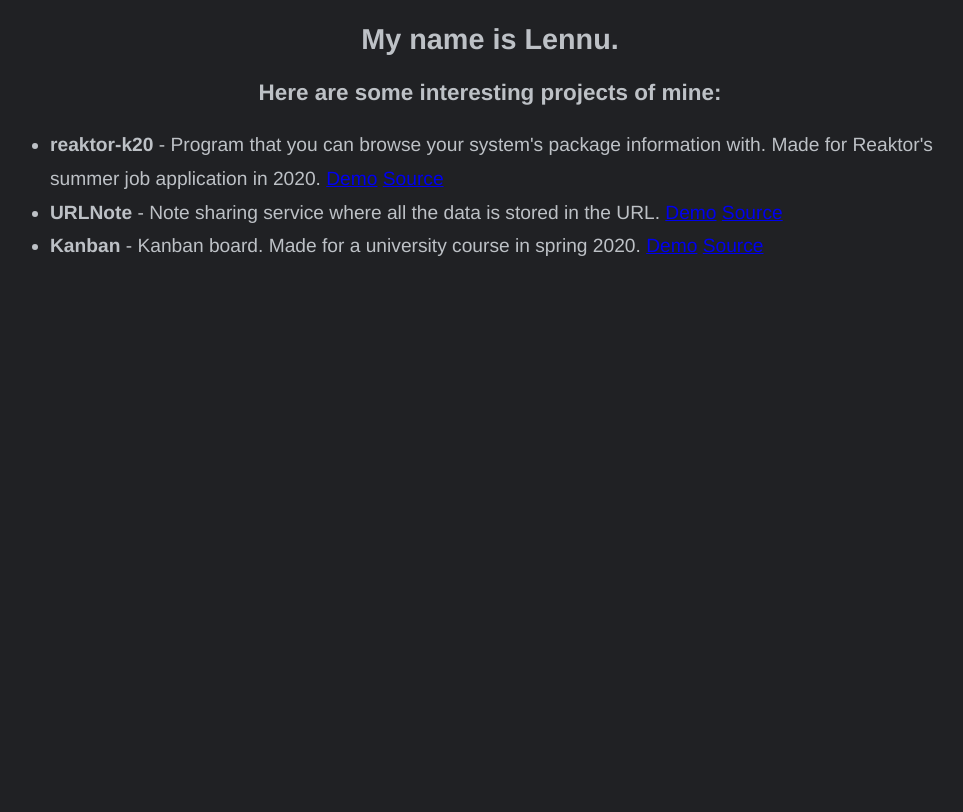
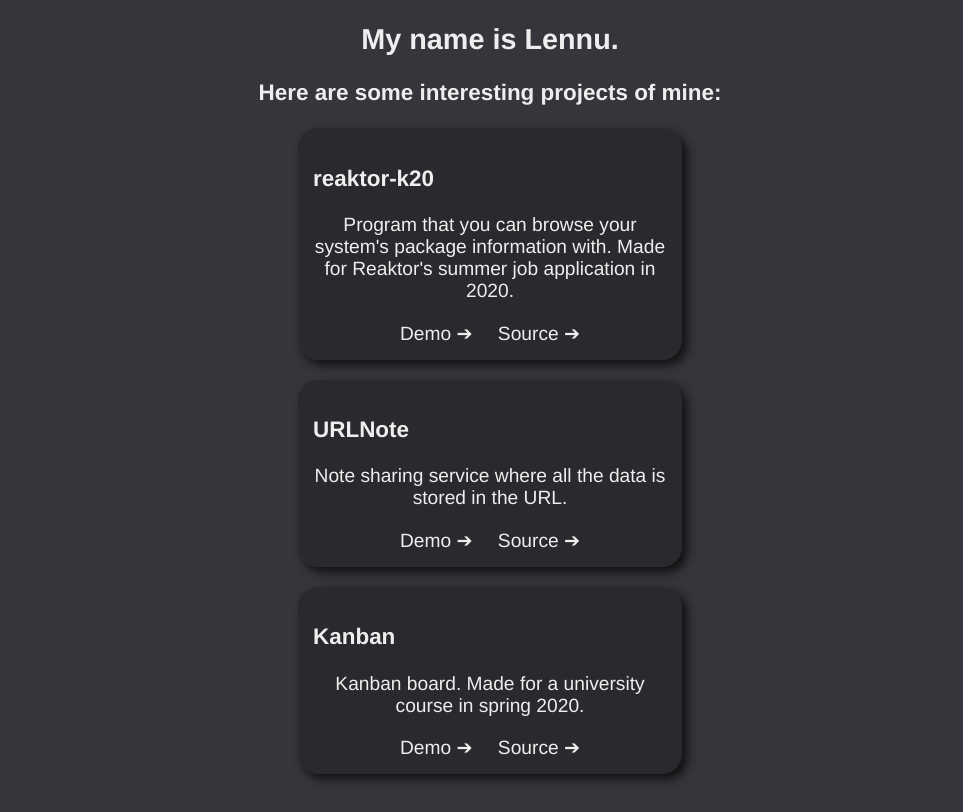
Before and after one commit to vuolen/vuolen.github.io, a plain HTML site: page index.html in a window 1280 px wide. Shown: the part 526-1338 px from the top of the page, without its empty margins (150-1113 px from the left). Before the commit the page ends 826 px from the top, so only its background shows below. Drawn offline with Linux system fonts and the light colour scheme.

Commit message:
Deploying to gh-pages from @ vuolen/vuolen.github.io@9b0f812e5bb78fd0aded6e2b01ab61b8888c365d 🚀

```diff
--- a/index.css
+++ b/index.css
@@ -1,6 +1,6 @@
 body {
-  color: #bdc1c6;
-  background: #202124;
+  color: #eeeeee;
+  background: #34363b;
   font-family: 'Helvetica', 'Arial', sans-serif;
   font-size: 1.2em;
 }
@@ -16,7 +16,33 @@ body {
   height: auto;
   border-radius: 10px;
 }
-ul {
-  line-height: 1.75;
+a {
+  text-decoration: none;
+  color: inherit;
+}
+.card {
+  background-color: #282a2d;
+  max-width: 20em;
+  margin: 20px auto;
+  border-radius: 20px;
+  box-shadow: 5px 5px 10px #111111;
+  overflow: hidden;
+}
+.card-image {
+  filter: brightness(90%);
+  width: 100%;
+}
+.card-content {
+  padding: 15px;
+}
+.card-header {
   text-align: left;
 }
+.card-link {
+  margin: 0px 10px;
+  transition: all 0.2s ease-in-out;
+  display: inline-block;
+}
+.card-link:hover {
+  transform: scale(1.1);
+}
--- a/index.html
+++ b/index.html
@@ -1,6 +1,7 @@
 <!doctype html>
 
 <html lang="en">
+
 <head>
   <meta charset="utf-8">
   <meta name="viewport" content="width=device-width, initial-scale=1.0">
@@ -15,23 +16,39 @@
     <h2>My name is Lennu.</h2>
     <h3>Here are some interesting projects of mine:</h3>
 
-    <ul>
-      <li>
-        <b>reaktor-k20</b> - Program that you can browse your system's package information with. Made for Reaktor's summer job application in 2020.
-        <a href="http://reaktor-k20.herokuapp.com/" target="_blank">Demo</a>
-        <a href="https://github.com/vuolen/reaktor-k20" target="_blank">Source</a>
-      </li>
-      <li>
-        <b>URLNote</b> - Note sharing service where all the data is stored in the URL.
-        <a href="/urlnote" target="_blank">Demo</a>
-        <a href="https://github.com/vuolen/urlnote" target="_blank">Source</a>
-      </li>
-      <li>
-        <b>Kanban</b> - Kanban board. Made for a university course in spring 2020.
-        <a href="https://tsoha-kanban.herokuapp.com/" target="_blank">Demo</a>
-        <a href="https://github.com/vuolen/tsoha-kanban" target="_blank">Source</a>
-      </li>
-    </ul>
+    <div class="card">
+      <div class="card-content">
+        <h3 class="card-header">reaktor-k20</h3>
+        <p>Program that you can browse your system's package information with. Made for Reaktor's summer job application
+          in 2020.</p>
+
+        <a href="https://reaktor-k20.herokuapp.com/" class="card-link" target="_blank"><span>Demo &#10132;</span></a>
+        <a href="https://github.com/vuolen/reaktor-k20" class="card-link" target="_blank"><span>Source &#10132;</span></a>
+      </div>
+    </div>
+
+    <div class="card">
+      <div class="card-content">
+        <h3 class="card-header">URLNote</h3>
+        <p>Note sharing service where all the data is stored in the URL.</p>
+
+        <a href="/urlnote" class="card-link" target="_blank"><span>Demo &#10132;</span></a>
+        <a href="https://github.com/vuolen/urlnote" class="card-link" target="_blank"><span>Source &#10132;</span></a>
+      </div>
+    </div>
+
+    <div class="card">
+      <div class="card-content">
+        <h3 class="card-header">Kanban</h3>
+        <p>Kanban board. Made for a university course in spring 2020.</p>
+
+        <a href="https://tsoha-kanban.herokuapp.com/" class="card-link" target="_blank"><span>Demo &#10132;</span></a>
+        <a href="https://github.com/vuolen/tsoha-kanban" class="card-link" target="_blank"><span>Source &#10132;</span></a>
+      </div>
+    </div>
+
+
   </div>
 </body>
+
 </html>
```
